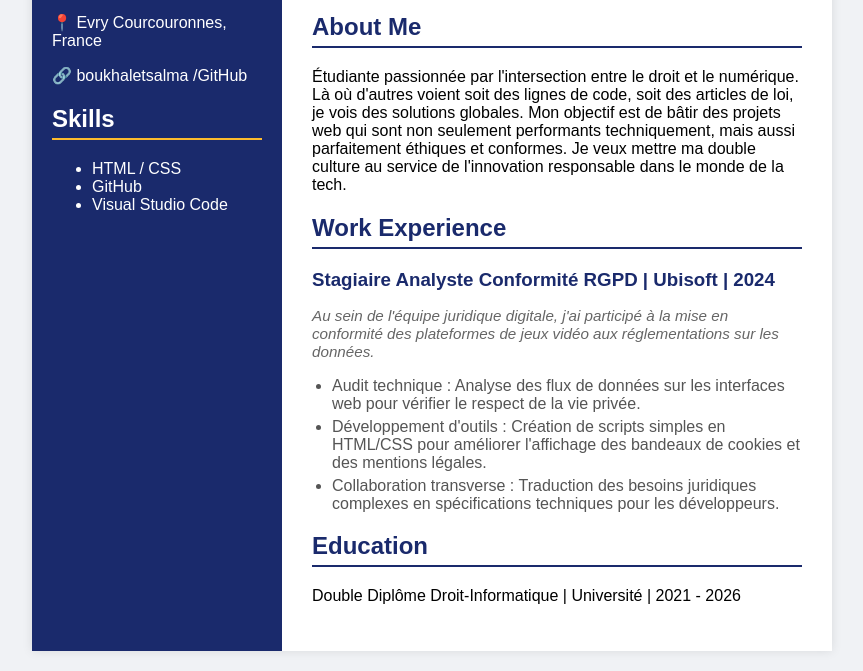
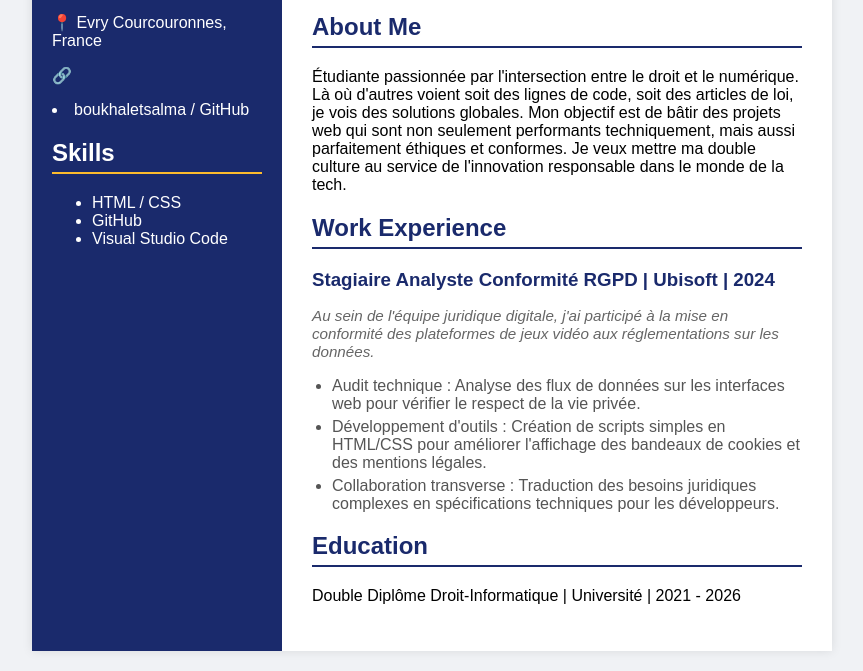
Before and after one commit to salma423/MonprojetCV, a plain HTML site: page index.html in a window 1280 px wide. Shown: the part 155-826 px from the top of the page, without its empty margins (208-1071 px from the left). Drawn offline with Linux system fonts and the light colour scheme.

Commit message:
lien github

```diff
--- a/index.html
+++ b/index.html
@@ -14,7 +14,10 @@
                 <h2>Contact</h2>
                 <p>📧 boukhaletsalma@gmail.com</p>
                 <p>📍 Evry Courcouronnes, France</p>
-                <p>🔗 boukhaletsalma /GitHub</p>
+                <p>🔗 <li>
+    <i class="fas fa-link"></i>
+    <a href="https://github.com/salma423" target="_blank" style="color: white; text-decoration: none;">boukhaletsalma / GitHub</a>
+</li>
             </section>
 
             <section class="skills">
```
